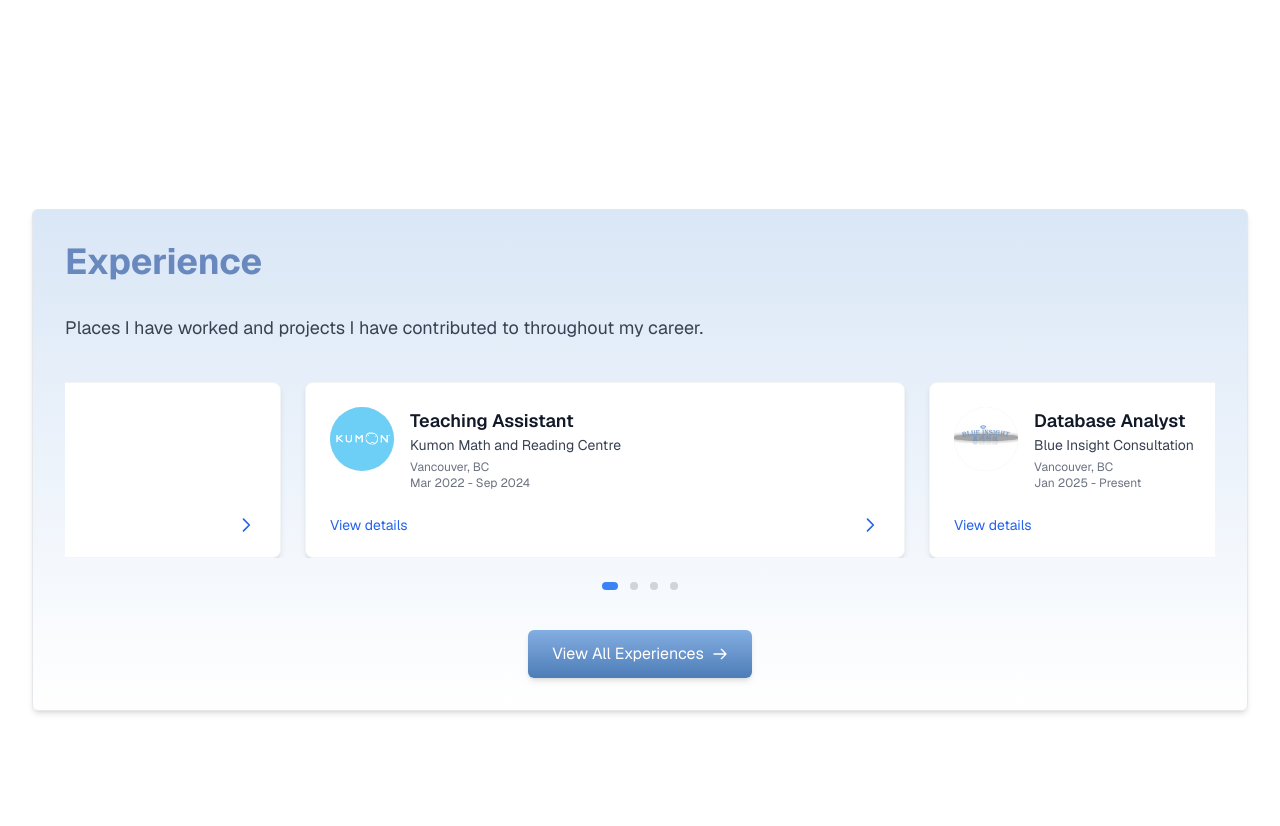
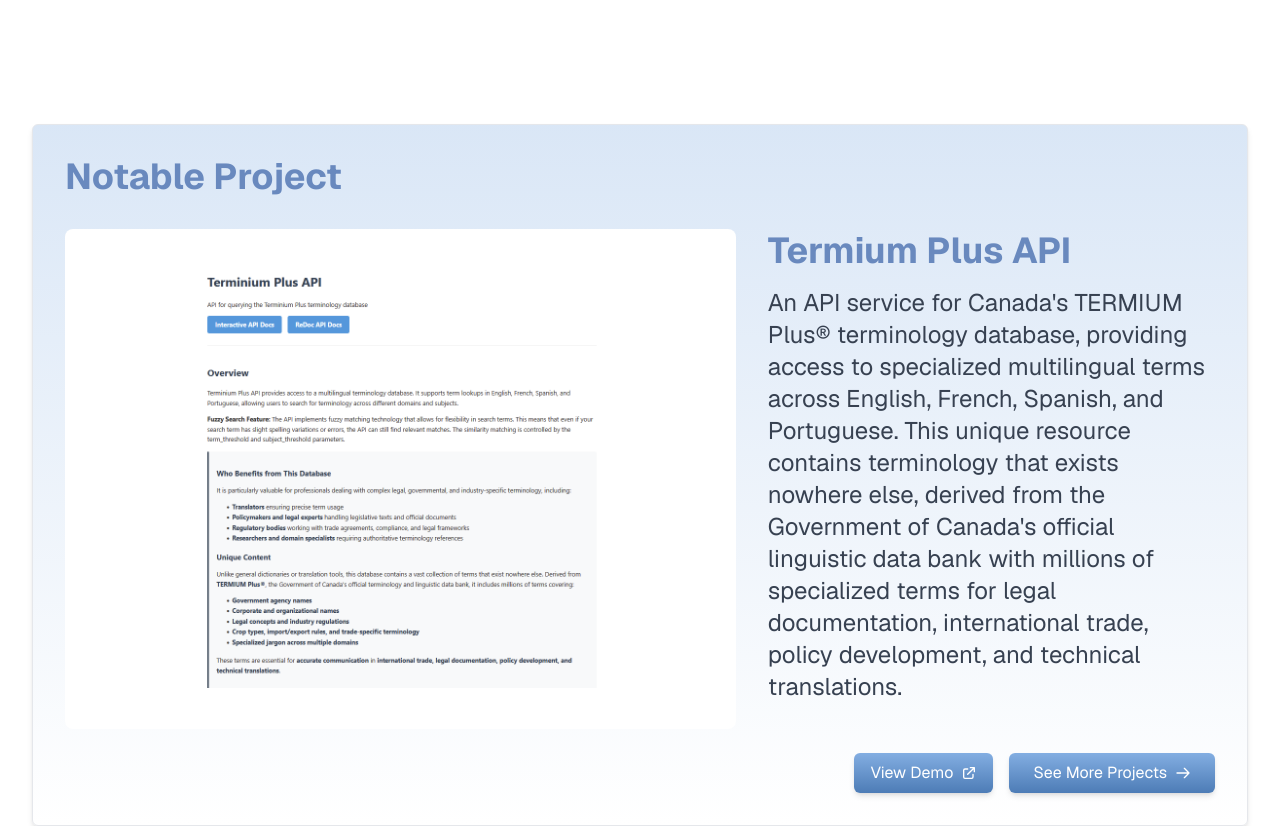
Before and after one commit to julianchen24/julian-portfolio, a Next.js app: page / in a window 1280 px wide. Shown: the part 1540-2366 px from the top of the page. Built offline with nearby package versions, Linux system fonts and the light colour scheme.

Commit message:
Added notable project component for homepage

```diff
--- a/src/app/page.tsx
+++ b/src/app/page.tsx
@@ -4,6 +4,7 @@
 import ProfileCard from "@/components/ProfileCard";
 import SkillsSection from "@/components/SkillsSection";
 import HomeExperienceSection from "@/components/HomeExperienceSection";
+import NotableProjectCard from "@/components/NotableProjectCard";
 
 // Define types for our components
 interface MountainProps {
@@ -29,6 +30,7 @@
   const profileCardRef = useRef<HTMLElement>(null);
   const skillsSectionRef = useRef<HTMLElement>(null);
   const experienceSectionRef = useRef<HTMLElement>(null);
+  const notableProjectRef = useRef<HTMLElement>(null);
   const [isMounted, setIsMounted] = useState(false);
 
   // Typing animation states
@@ -532,6 +534,14 @@
         <ProfileCard />
       </section>
 
+      {/* Notable Project Section */}
+      <section
+        ref={notableProjectRef}
+        className="min-h-screen bg-white dark:bg-gray-900 py-16 flex items-center justify-center snap-start"
+      >
+        <NotableProjectCard />
+      </section>
+
       {/* Experience Section */}
       <section
         ref={experienceSectionRef}
--- /dev/null
+++ b/src/components/NotableProjectCard.tsx
@@ -0,0 +1,80 @@
+"use client";
+
+import React from 'react';
+import Link from 'next/link';
+import Image from 'next/image';
+
+const NotableProjectCard: React.FC = () => {
+  return (
+    <div className="w-full max-w-7xl mx-auto px-4 sm:px-6 lg:px-8">
+      {/* Card container with gradient background similar to other sections */}
+      <div className="border border-gray-200 dark:border-gray-700 rounded-md shadow-md p-6 md:p-8
+        bg-gradient-to-b from-[#83AEE2]/30 to-white dark:from-[#4D7CB6]/30 dark:to-gray-800">
+
+        {/* Blue title matching the image */}
+        <h2 className="text-4xl font-bold mb-8 text-[#6989BE] dark:text-[#83AEE2]">
+          Notable Project
+        </h2>
+
+        <div className="flex flex-col md:flex-row gap-8 mb-6">
+          {/* Left side - Project Image (made taller) */}
+          <div className="md:w-3/5 h-96 md:h-[500px] rounded-lg overflow-hidden">
+            <div className="relative w-full h-full">
+              <Image
+                src="/images/projects/TermiumPlusAPI.png"
+                alt="Termium Plus API"
+                fill
+                className="object-contain bg-white dark:bg-gray-700 p-2"
+              />
+            </div>
+          </div>
+
+          {/* Right side - Project Info */}
+          <div className="md:w-2/5 flex flex-col justify-center">
+            <h3 className="text-4xl font-bold text-[#6989BE] dark:text-[#83AEE2] mb-4">
+              Termium Plus API
+            </h3>
+
+            <p className="text-2xl text-gray-700 dark:text-gray-300 mb-6">
+            An API service for Canada&apos;s TERMIUM Plus® terminology database, providing access to specialized multilingual terms across English, French, Spanish, and Portuguese. This unique resource contains terminology that exists nowhere else, derived from the Government of Canada&apos;s official linguistic data bank with millions of specialized terms for legal documentation, international trade, policy development, and technical translations.
+            </p>
+          </div>
+        </div>
+
+        {/* Button row - both buttons on same line */}
+        <div className="mt-6 flex justify-end items-center">
+          {/* Buttons side by side */}
+          <div className="flex gap-4">
+            <a
+              href="https://api.julianchen.net/static/index.html"
+              target="_blank"
+              rel="noopener noreferrer"
+              className="inline-flex items-center px-4 py-2 text-white rounded-md shadow-md hover:shadow-lg transition-all duration-300
+                bg-gradient-to-b from-[#83AEE2] to-[#4D7CB6] dark:from-[#83AEE2] dark:to-[#4D7CB6]
+                hover:from-[#83AEE2] hover:to-[#4165AA] dark:hover:from-[#83AEE2] dark:hover:to-[#4165AA]"
+            >
+              View Demo
+              <svg className="w-4 h-4 ml-2" fill="none" strokeLinecap="round" strokeLinejoin="round" strokeWidth="2" viewBox="0 0 24 24" stroke="currentColor">
+                <path d="M10 6H6a2 2 0 00-2 2v10a2 2 0 002 2h10a2 2 0 002-2v-4M14 4h6m0 0v6m0-6L10 14"></path>
+              </svg>
+            </a>
+
+            <Link
+              href="/projects"
+              className="inline-flex items-center px-6 py-2 text-white rounded-md shadow-md hover:shadow-lg transition-all duration-300
+                bg-gradient-to-b from-[#83AEE2] to-[#4D7CB6] dark:from-[#83AEE2] dark:to-[#4D7CB6]
+                hover:from-[#83AEE2] hover:to-[#4165AA] dark:hover:from-[#83AEE2] dark:hover:to-[#4165AA]"
+            >
+              See More Projects
+              <svg className="w-4 h-4 ml-2" fill="none" strokeLinecap="round" strokeLinejoin="round" strokeWidth="2" viewBox="0 0 24 24" stroke="currentColor">
+                <path d="M14 5l7 7m0 0l-7 7m7-7H3"></path>
+              </svg>
+            </Link>
+          </div>
+        </div>
+      </div>
+    </div>
+  );
+};
+
+export default NotableProjectCard;
```
